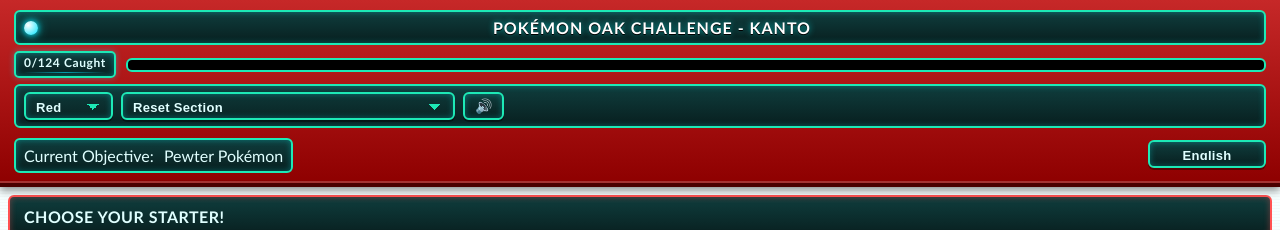
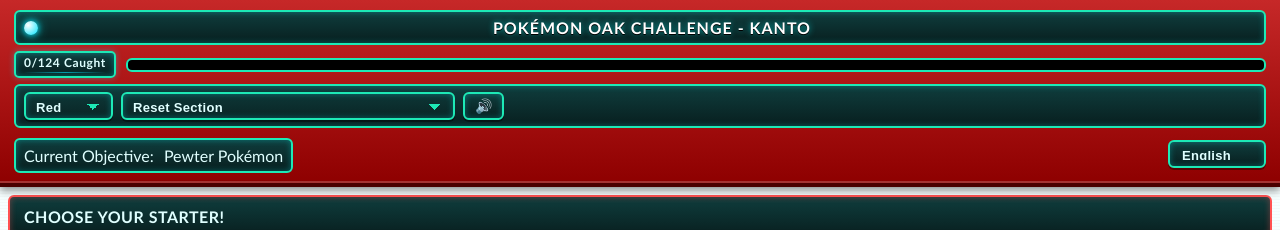
Before and after one commit to FerdigVibes/Oak-Challenge-Pokedex, a plain HTML site: page docs/index.html in a window 1280 px wide. Shown: the top 230 px of the page. Drawn offline with Linux system fonts and the light colour scheme.

Commit message:
Update main.css

```diff
--- a/docs/styles/main.css
+++ b/docs/styles/main.css
@@ -505,15 +505,17 @@ body {
   -moz-appearance: none;
 
   height: 28px;
-  padding: 6px 32px;
+
+  /* LEFT text, RIGHT arrow space */
+  padding: 6px 32px 6px 12px;
 
   font-size: 13px;
   font-weight: 600;
   letter-spacing: 0.3px;
   line-height: 1.2;
 
-  text-align: center;
-  text-align-last: center;
+  /* 🔑 KEY FIX */
+  text-align: left;
   box-sizing: border-box;
 
   color: #e0ffff;
```
